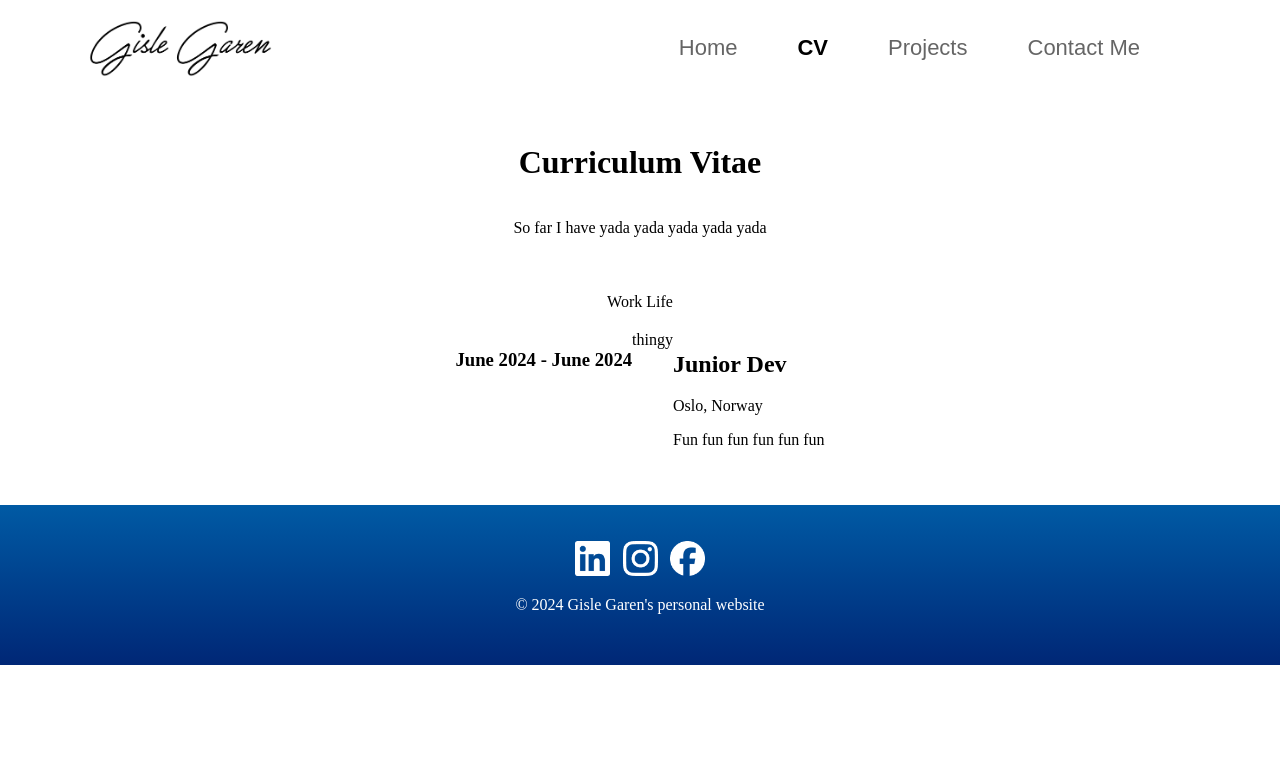
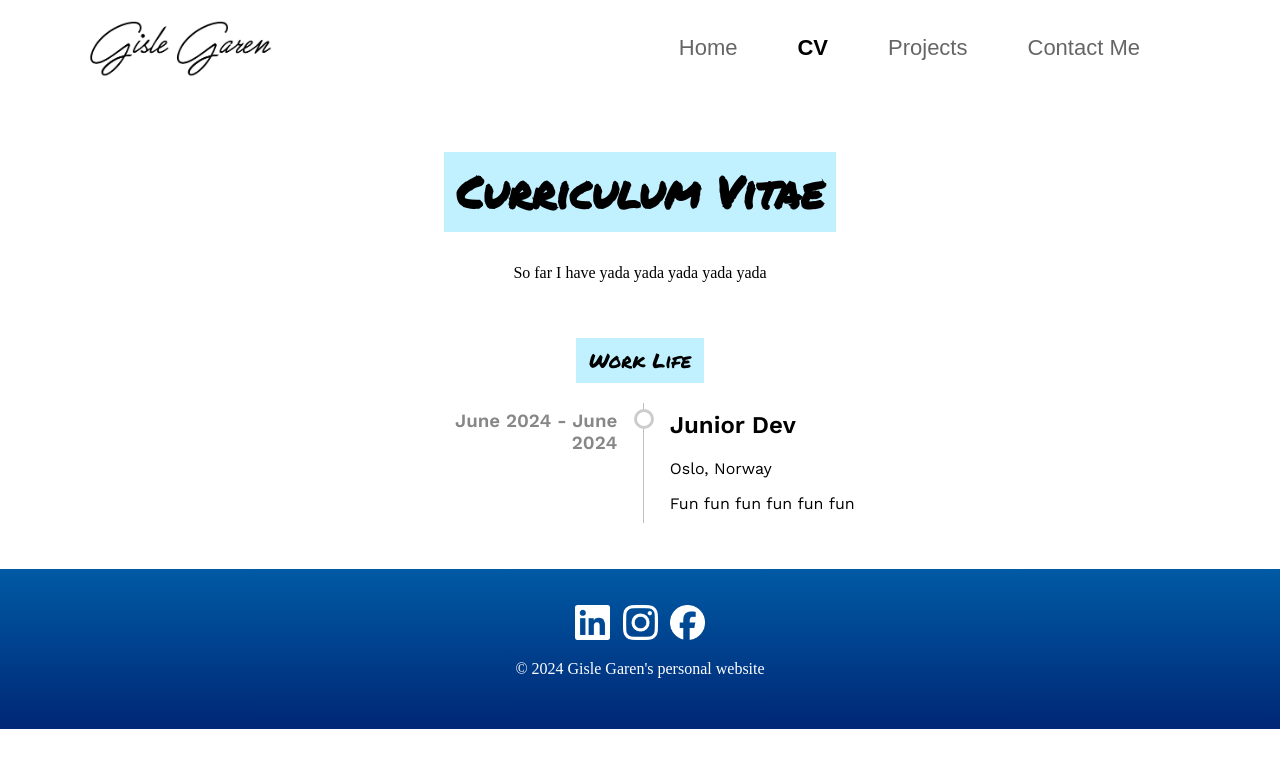
Before and after one commit to GisleGaren/personal-website, a Next.js app in the folder personal-website/: page /cv in a window 1280 px wide. Shown: the top 768 px of the page. Built offline with nearby package versions, Linux system fonts and the light colour scheme.

Commit message:
Got the styling line with ball in place

```diff
--- a/personal-website/src/pages/cv.css
+++ b/personal-website/src/pages/cv.css
@@ -1,8 +1,18 @@
+@import url('https://fonts.googleapis.com/css2?family=Permanent+Marker&family=Work+Sans:wght@400;600&display=swap');
+
 .wrapper{
     margin-top: 5vh;
     display: flex;
     flex-direction: column;
     align-items: center;
+}
+
+.wrapper h1 {
+    font-family: Permanent Marker, Work Sans, sans-serif;
+    font-size: 2.75rem;
+    margin-bottom: 2vh;
+    background-color: rgb(193, 240, 255);
+    padding: 1vh 1vw 1vh 1vw;
 }
 
 .cv-content{
@@ -12,12 +22,57 @@
 }
 
 .cv-section {
-    display:flex;
+    display: flex;
     flex-direction: row;
+    align-items: flex-start;
+    gap: 2vw;
+    position: relative;
+}
+
+/* Left column: date */
+.cv-date {
+    width: 15vw;
+    text-align: right;
+    color: #878787;
+    font-family: 'Work Sans', sans-serif;
+    padding-top:1vh;
+}
+
+/* Middle column: vertical line */
+.cv-line {
+    position: relative;
+    width: 0.1vw;
+    height:15vh;
+    background-color: #bebebe;
+    margin-top:2.5vh;
+}
+
+/* Circle (the "ball thingy") */
+.cv-dot {
+    position: absolute;
+    top: 2vh;
+    left: 50%;
+    transform: translate(-50%, -50%);
+    width: 14px;
+    height: 14px;
+    background-color: white;
+    border: 3px solid #ccc;
+    border-radius: 50%;
+    z-index: 1;
+}
+
+/* Right column: job details */
+.cv-description {
+    font-family: 'Work Sans', sans-serif;
+    padding-top:1vh;
 }
 
 .headline-section{
     display:flex;
     justify-content: center;
     margin-top:5vh;
+    background-color: rgb(193, 240, 255);
+    font-family: Permanent Marker,Work Sans,sans-serif;
+    padding: 1vh 1vw 1vh 1vw;
+    font-size: 1.25rem;
 }
--- a/personal-website/src/pages/cv.tsx
+++ b/personal-website/src/pages/cv.tsx
@@ -5,11 +5,13 @@ const CV = () => {
         <div className="wrapper">
             <h1>Curriculum Vitae</h1>
             <p>So far I have yada yada yada yada yada </p>
+            <div className="headline-section">Work Life</div>
             <div className="cv-content">
-                <div className="headline-section">Work Life</div>
                 <div className="cv-section">
-                    <h3>June 2024 - June 2024</h3>
-                    <div>thingy</div>
+                    <h3 className="cv-date">June 2024 - June 2024</h3>
+                    <div className="cv-line">
+                        <div className="cv-dot"></div>
+                    </div>
                     <div className="cv-description">
                         <h2>Junior Dev</h2>
                         <p>Oslo, Norway</p>
```
